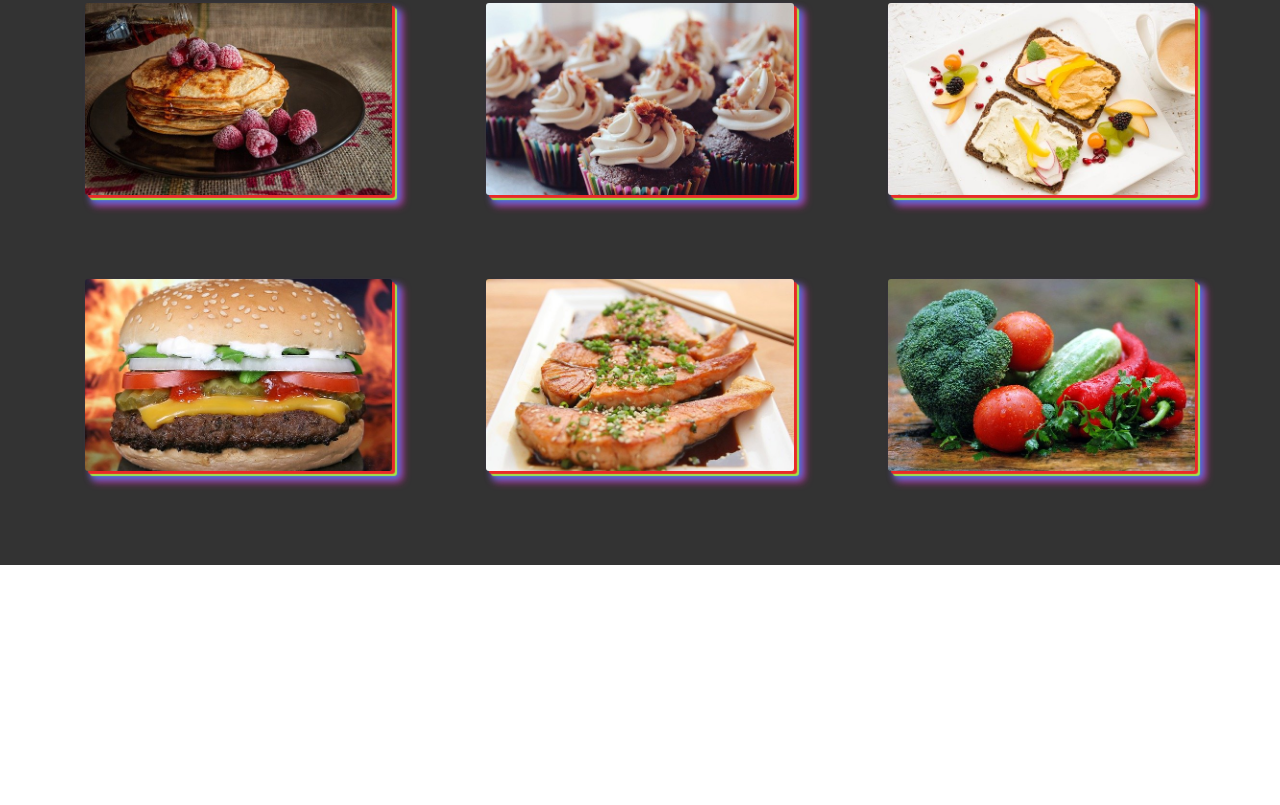
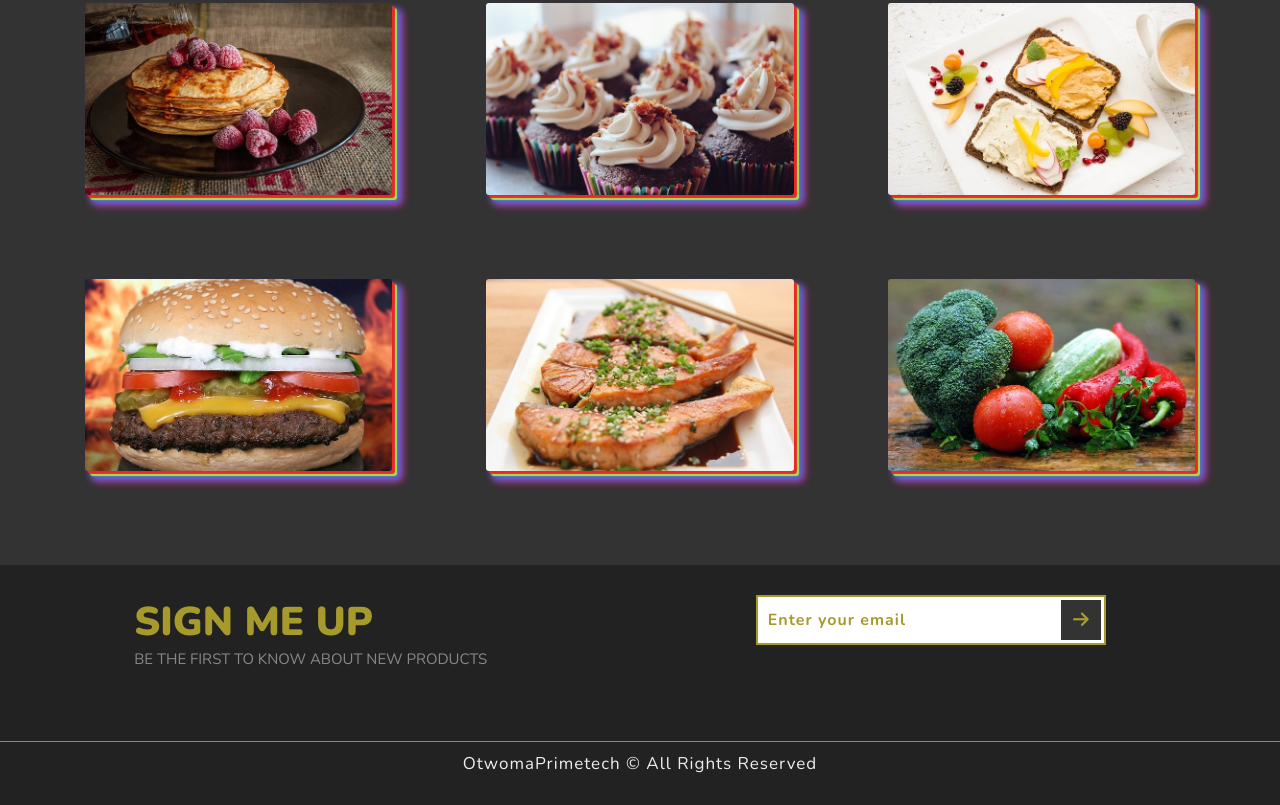
Before and after one commit to codeme254/foods-web, a plain HTML site: page index.html in a window 1280 px wide. Shown: the part 1924-2729 px from the top of the page. Before the commit the page ends 2489 px from the top, so only its background shows below. Drawn offline with nearby package versions, Linux system fonts and the light colour scheme.

Commit message:
created the footer

```diff
--- a/index.html
+++ b/index.html
@@ -53,6 +53,8 @@
             </div>
         </section>
         <!-- end of section 2 -->
+
+        <!-- section 3 -->
             <section class="section-3">
                 <h1 class="section-heading">gallery</h1>
                 <div class="gallery">
@@ -100,9 +102,26 @@
                     </a>
                 </div>
             </section>
-        <!-- section 3 -->
+        <!-- end of section 3 -->
 
-        <!-- end of section 3 -->
+        <!-- section 4 -->
+        <section class="section-4">
+            <div class="section-4-text">
+                <h2 class="section-4-heading">Sign Me Up</h2>
+                <p class="section-4-paragraph">Be the first to know about new products</p>
+            </div>
+
+            <form action="#" class="signup-form">
+                <input type="email" class="signup-form-input" placeholder="Enter your email">
+                <button class="signup-form-btn" type="submit">
+                    <i class="fas fa-arrow-right"></i>
+                </button>
+            </form>
+            <p class="copyright">
+                OtwomaPrimetech &copy; All Rights Reserved
+            </p>
+        </section>
+        <!-- end ofsection 4 -->
     </div>
     <script src="script.js"></script>
 </body>
--- a/style.css
+++ b/style.css
@@ -233,3 +233,73 @@ html {
   transition: opacity 1s 1s;
 }
 /* end of section 3 */
+
+
+/* section 4 */
+.section-4{
+    width: 100%;
+    height: 30vh;
+    background-color: #222;
+    display: flex;
+    justify-content: space-around;
+    align-items: flex-start;
+    padding: 3rem 0;
+    position: relative;
+}
+
+.section-4-text{
+    text-transform: uppercase;
+}
+
+.section-4-heading{
+    font-size: 4rem;
+    font-weight: 900;
+    color: #a79a2d;
+}
+.section-4-paragraph{
+    font-size: 1.5rem;
+    /* font-weight: 900; */
+    color: #888;
+}
+
+.signup-form{
+    display: flex;
+    align-items: center;
+}
+.signup-form-input{
+    width: 35rem;
+    height: 5rem;
+    padding: 1rem;
+    border: .2rem solid #a79a2d;
+    font-size: 1.6rem;
+    font-weight: 700;
+    letter-spacing: .1rem;
+    color: #a79a2d;
+}
+.signup-form-input::placeholder{
+    color: #a79a2d;
+}
+.signup-form-btn{
+    position: relative;
+    left: -4.5rem;
+    width: 4rem;
+    height: 4rem;
+    background-color: #333;
+    color: #a79a2d;
+    border: none;
+    font-size: 1.8rem;
+    cursor: pointer;
+}
+.copyright{
+    position: absolute;
+    bottom: 3rem;
+    font-size: 1.7rem;
+    font-weight: 200;
+    color: #eee;
+    letter-spacing: .1rem;
+    border-top: .1rem solid #888;
+    padding-top: 1rem;
+    width: 100%;
+    text-align: center;
+}
+/* end of section 4 */
```
